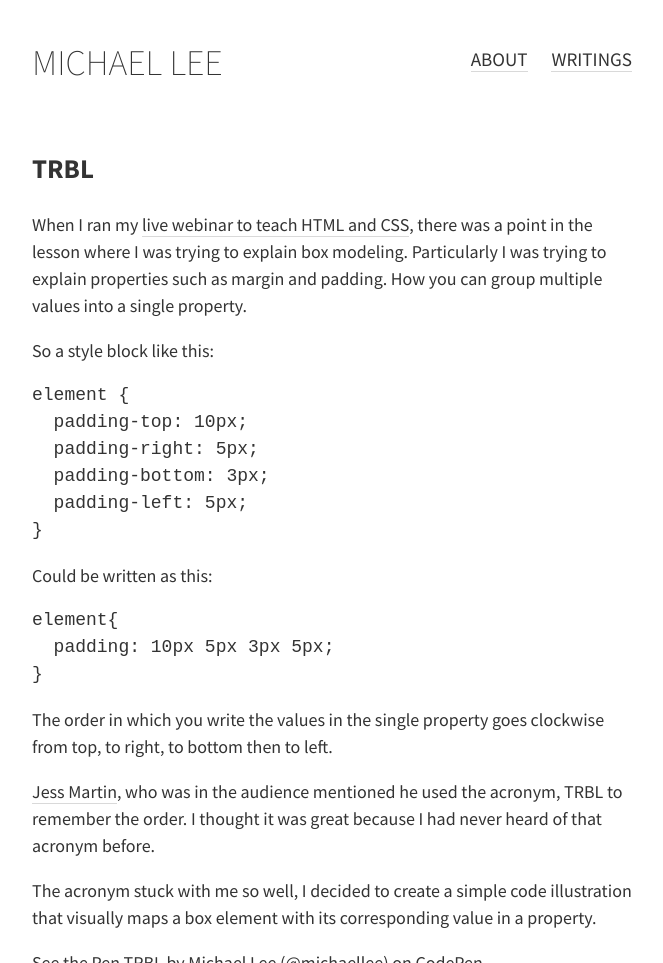
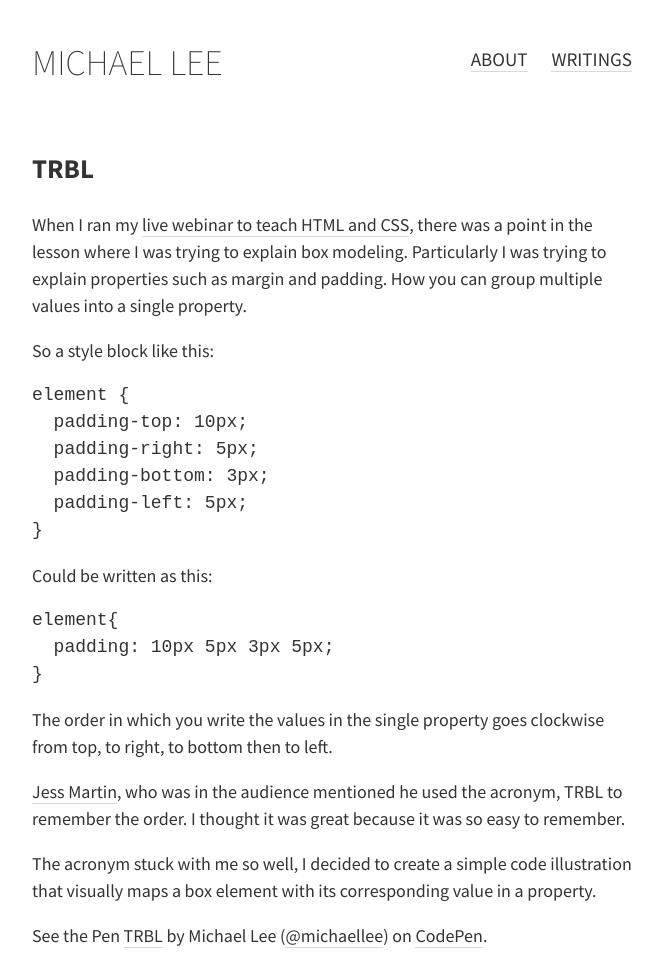
Before and after one commit to michaellee/old-michaelsoolee.com, a Jekyll site: the page built from _posts/2014-04-18-trbl.md, in a window 1280 px wide, cut to the strip 0-963 px from the top of the page. Shown: the whole strip, without its empty margins (308-971 px from the left). Built offline with Jekyll 4.4.1, drawn with Linux system fonts in a browser that asks for light colours; nearby versions of some CDN libraries; Markdown is read by kramdown in place of the engine named in the settings; comment, search, counter and statistics services are not loaded.

Commit message:
Update 2014-04-18-trbl.md

```diff
--- a/_posts/2014-04-18-trbl.md
+++ b/_posts/2014-04-18-trbl.md
@@ -23,7 +23,7 @@ Could be written as this:
 
 The order in which you write the values in the single property goes clockwise from top, to right, to bottom then to left.
 
-[Jess Martin](https://twitter.com/jessmartin), who was in the audience mentioned he used the acronym, TRBL to remember the order. I thought it was great because I had never heard of that acronym before.
+[Jess Martin](https://twitter.com/jessmartin), who was in the audience mentioned he used the acronym, TRBL to remember the order. I thought it was great because it was so easy to remember.
 
 The acronym stuck with me so well, I decided to create a simple code illustration that visually maps a box element with its corresponding value in a property.
 
```
